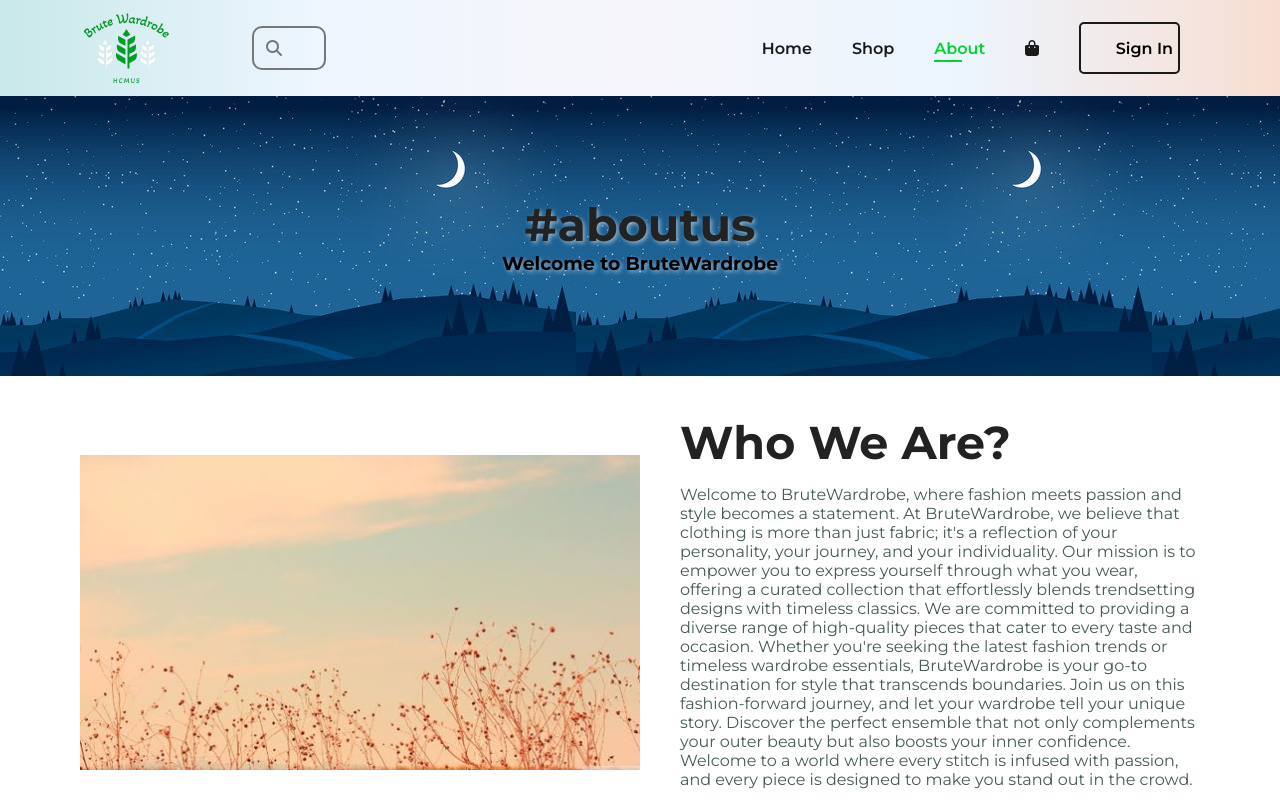
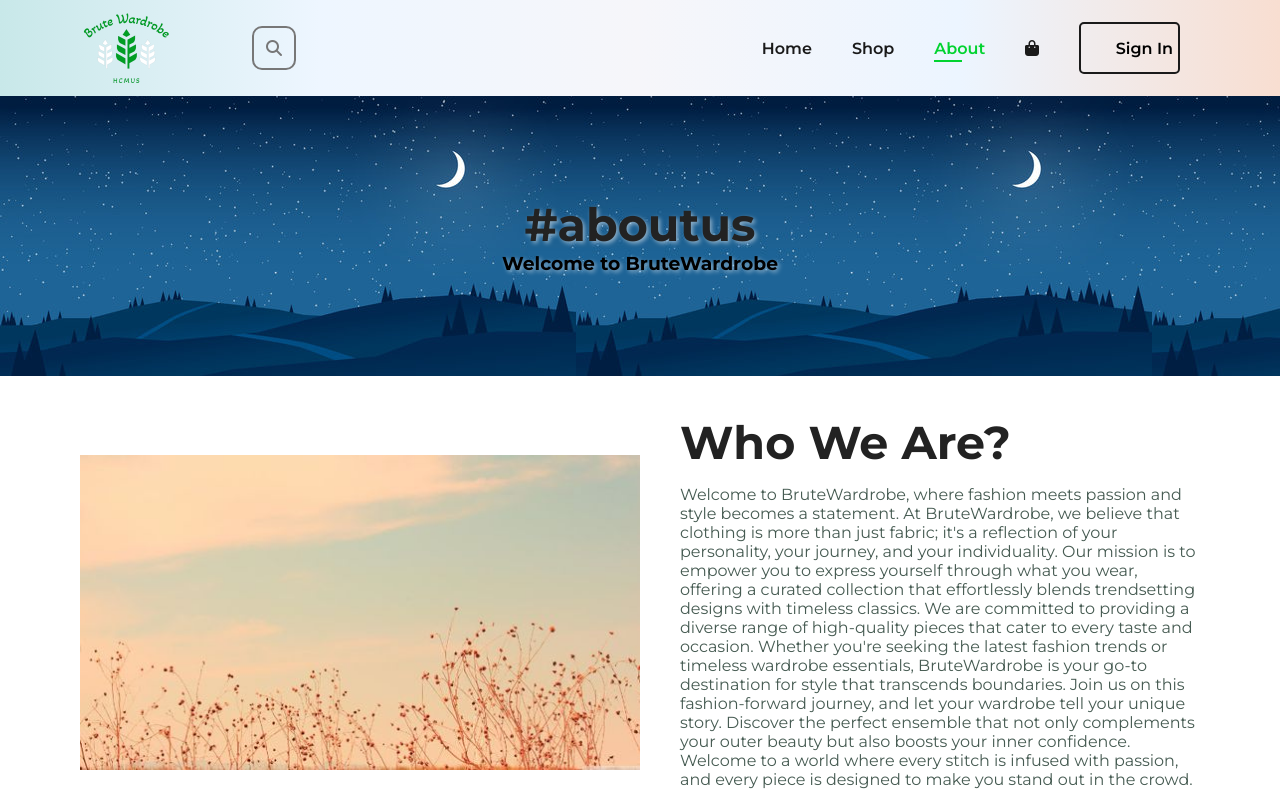
Before and after one commit to mquaan/BruteWardrobe, a React (Create React App) app in the folder reactjs__mq/: page /about in a window 1280 px wide. Shown: the top 800 px of the page. Built offline with nearby package versions, Linux system fonts and the light colour scheme.

Commit message:
fix button, input format

```diff
--- a/reactjs__mq/src/styles/EditProfile.css
+++ b/reactjs__mq/src/styles/EditProfile.css
@@ -167,7 +167,7 @@
     width: 85%;
 }
 
-button {
+.update_btn, .cancel_btn {
     background-color: #04AA6D; /* Green */
     border: none;
     color: white;
@@ -201,7 +201,7 @@ form p{
 }
 
 
-input{
+.details input{
     background-color: #eee;
     border: none;
     padding: 5px 15px;
```
